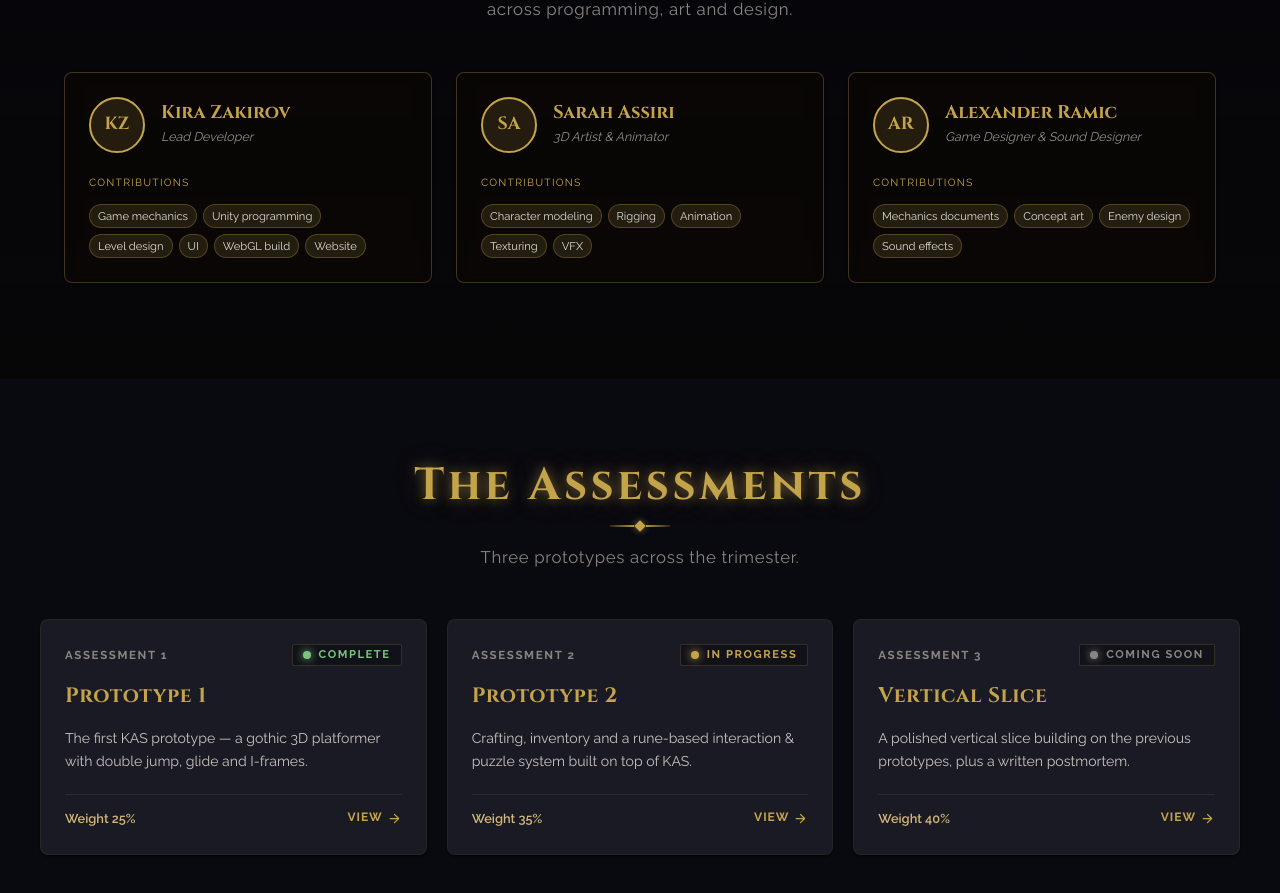
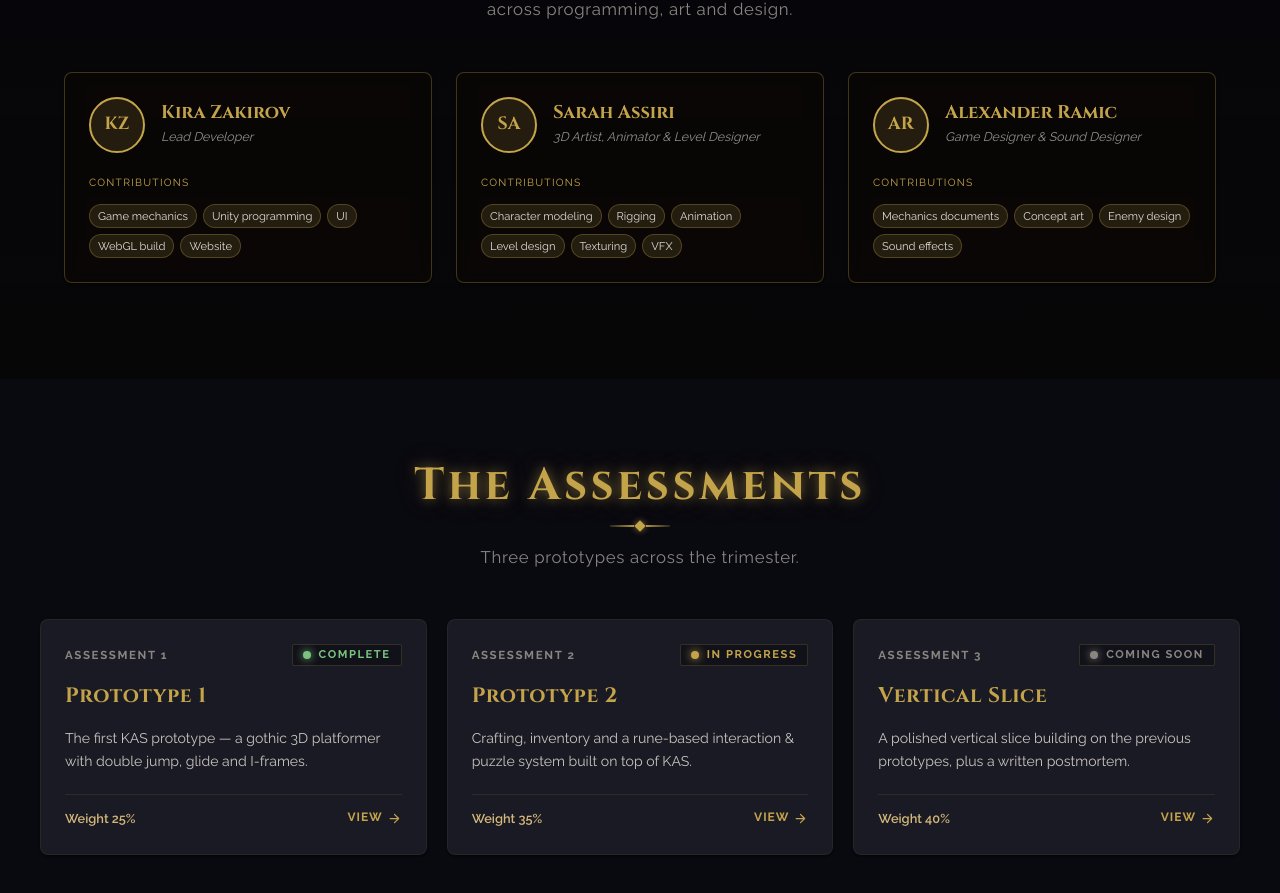
Before and after one commit to kirakZaz/kas-project, a React (Vite) app: page /#/ in a window 1280 px wide. Shown: the part 3080-3973 px from the top of the page. Built offline with nearby package versions, Linux system fonts and the light colour scheme.

Commit message:
Team: attribute level design to Sarah (not Kira) across all pages

```diff
--- a/src/components/organisms/Team/Team.tsx
+++ b/src/components/organisms/Team/Team.tsx
@@ -30,7 +30,6 @@ const MEMBERS: TeamMember[] = [
         contributions: [
             'All game mechanics — Double Jump, I-Frames, Glide',
             'Unity C# programming & integration',
-            'Level design, layout & scene building',
             'UI system & HUD implementation',
             'Texture application & materials setup',
             'Sound implementation in Unity',
--- a/src/content/team.ts
+++ b/src/content/team.ts
@@ -7,13 +7,13 @@ export const TEAM_CARDS: TeamCard[] = [
         name: 'Kira Zakirov',
         initials: 'KZ',
         role: 'Lead Developer',
-        contributions: ['Game mechanics', 'Unity programming', 'Level design', 'UI', 'WebGL build', 'Website'],
+        contributions: ['Game mechanics', 'Unity programming', 'UI', 'WebGL build', 'Website'],
     },
     {
         name: 'Sarah Assiri',
         initials: 'SA',
-        role: '3D Artist & Animator',
-        contributions: ['Character modeling', 'Rigging', 'Animation', 'Texturing', 'VFX'],
+        role: '3D Artist, Animator & Level Designer',
+        contributions: ['Character modeling', 'Rigging', 'Animation', 'Level design', 'Texturing', 'VFX'],
     },
     {
         name: 'Alexander Ramic',
@@ -28,12 +28,12 @@ export const TEAM: TeamMember[] = [
     {
         name: 'Kira Zakirov',
         role: 'Lead Developer',
-        contributions: 'Game mechanics, Unity programming, level design, UI, WebGL build, website',
+        contributions: 'Game mechanics, Unity programming, UI, WebGL build, website',
     },
     {
         name: 'Sarah Assiri',
-        role: '3D Artist & Animator',
-        contributions: 'Character modeling, rigging, animation, texturing, VFX',
+        role: '3D Artist, Animator & Level Designer',
+        contributions: 'Character modeling, rigging, animation, level design, texturing, VFX',
     },
     {
         name: 'Alexander Ramic',
```
